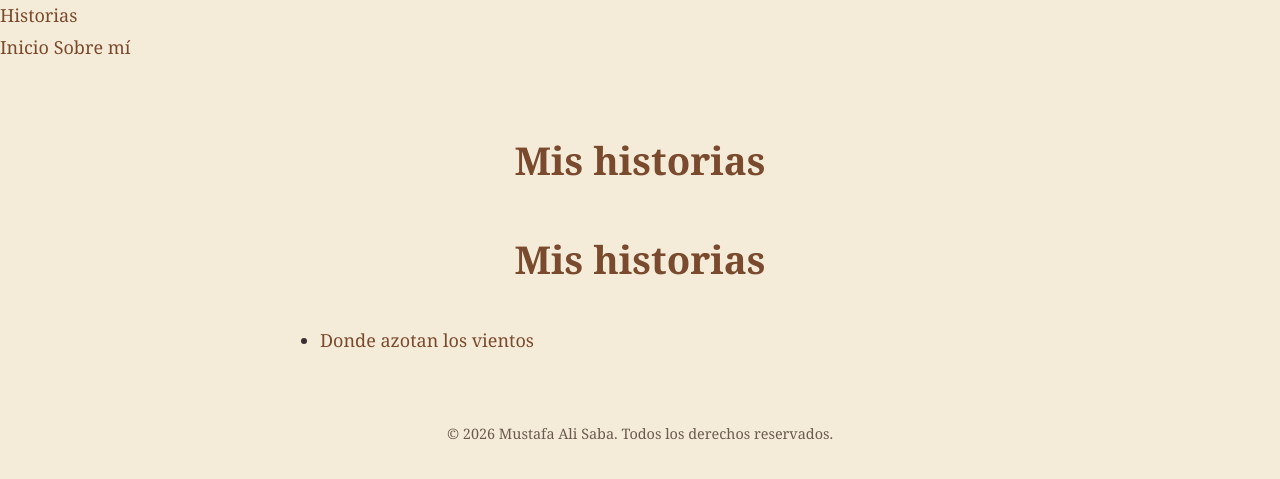
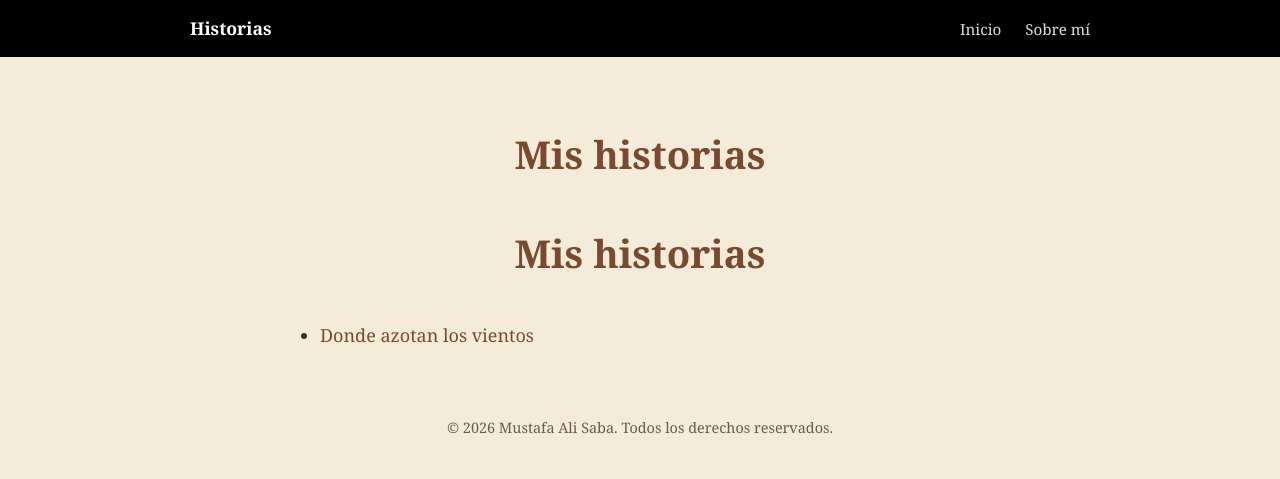
Before and after one commit to mustafaalisaba/mustafaalisaba, a Jekyll site: the page built from index.md, in a window 1280 px wide. Shown: the top 479 px of the page. Built offline with Jekyll 4.4.1, drawn with Linux system fonts in a browser that asks for light colours; our own code applies the rules of GitHub Pages for plain Markdown files.

Commit message:
Update style.css
nav bar

```diff
--- a/assets/style.css
+++ b/assets/style.css
@@ -79,3 +79,38 @@ footer {
   font-size: 0.9rem;
   color: #6b5a4f;
 }
+
+/* =========================
+   Barra de navegación
+   ========================= */
+
+.navbar {
+  background: #000;
+  color: #fff;
+  padding: 0.8rem 0;
+}
+
+.nav-container {
+  max-width: 900px;
+  margin: 0 auto;
+  padding: 0 1.5rem;
+  display: flex;
+  justify-content: space-between;
+  align-items: center;
+}
+
+.nav-title {
+  font-size: 1.1rem;
+  font-weight: bold;
+  color: #fff;
+}
+
+.nav-links a {
+  margin-left: 1.2rem;
+  color: #ddd;
+  font-size: 0.95rem;
+}
+
+.nav-links a:hover {
+  color: #fff;
+}
```
